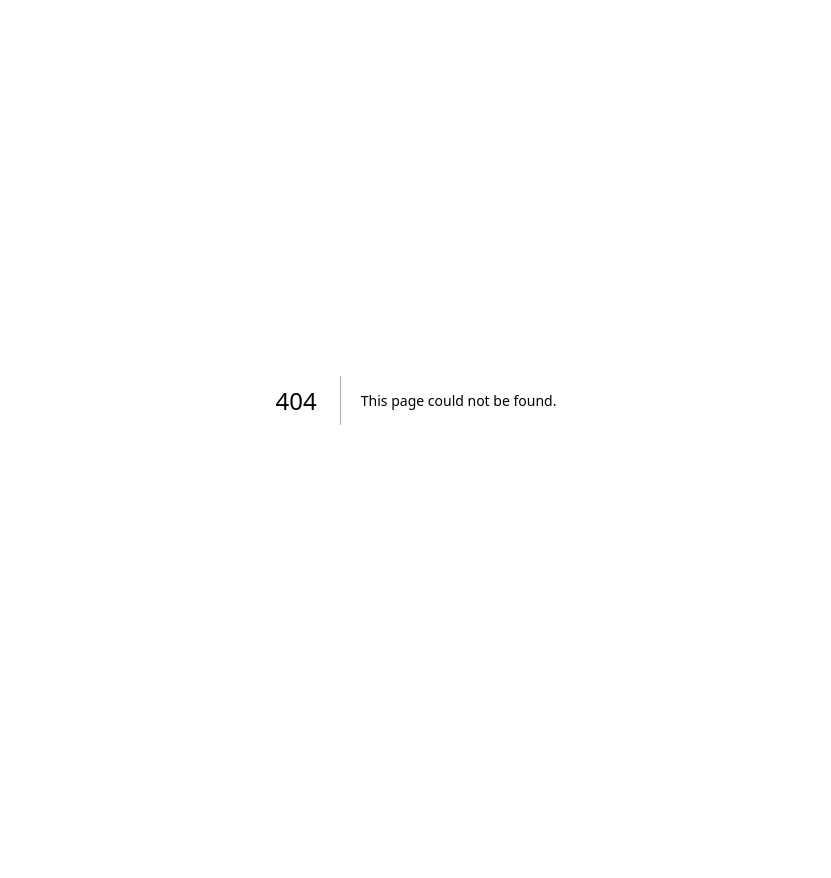
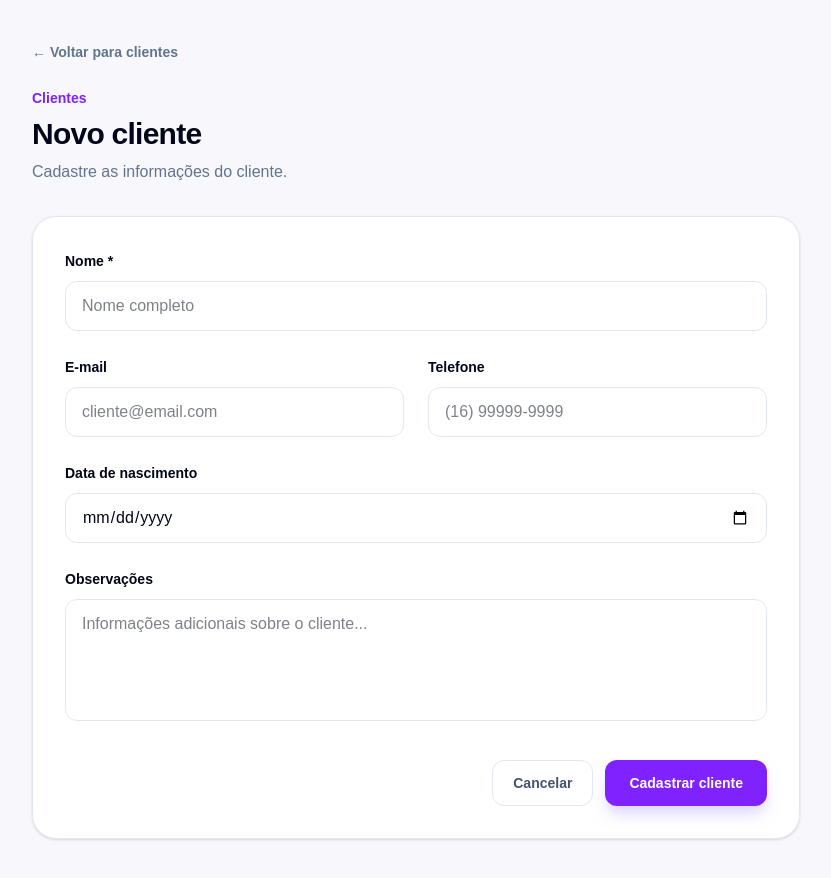
Before and after one commit to guilhermesilva8989-ai/Aurabook, a Next.js app in the folder apps/web/: page /clientes/novo in a window 1280 px wide. Before the commit this address had no page. Shown: the whole page, without its empty margins (224-1055 px from the left). Before the commit the page ends 800 px from the top, so only its background shows below. Built offline with nearby package versions, Linux system fonts and the light colour scheme.

Commit message:
feat: add client creation flow

```diff
--- /dev/null
+++ b/apps/web/app/clientes/novo/page.tsx
@@ -0,0 +1,220 @@
+"use client";
+
+import { FormEvent, useState } from "react";
+import { useRouter } from "next/navigation";
+
+export default function NovoClientePage() {
+  const router = useRouter();
+
+  const [name, setName] = useState("");
+  const [email, setEmail] = useState("");
+  const [phone, setPhone] = useState("");
+  const [birthDate, setBirthDate] = useState("");
+  const [notes, setNotes] = useState("");
+
+  const [saving, setSaving] = useState(false);
+  const [error, setError] = useState("");
+
+  async function handleSubmit(
+    event: FormEvent<HTMLFormElement>
+  ) {
+    event.preventDefault();
+
+    if (!name.trim()) {
+      setError("Informe o nome do cliente.");
+      return;
+    }
+
+    const token = localStorage.getItem("aurabook_token");
+
+    if (!token) {
+      router.replace("/login");
+      return;
+    }
+
+    setSaving(true);
+    setError("");
+
+    try {
+      const response = await fetch(
+        "http://localhost:3001/api/clients",
+        {
+          method: "POST",
+          headers: {
+            "Content-Type": "application/json",
+            Authorization: "Bearer " + token,
+          },
+          body: JSON.stringify({
+            name: name.trim(),
+            email: email.trim() || undefined,
+            phone: phone.trim() || undefined,
+            birthDate: birthDate
+              ? new Date(birthDate + "T12:00:00").toISOString()
+              : undefined,
+            notes: notes.trim() || undefined,
+          }),
+        }
+      );
+
+      if (response.status === 401) {
+        localStorage.removeItem("aurabook_token");
+        router.replace("/login");
+        return;
+      }
+
+      if (!response.ok) {
+        const data = await response.json();
+
+        throw new Error(
+          data.message || "Não foi possível cadastrar o cliente."
+        );
+      }
+
+      router.push("/clientes");
+      router.refresh();
+    } catch (err) {
+      setError(
+        err instanceof Error
+          ? err.message
+          : "Erro ao cadastrar cliente."
+      );
+    } finally {
+      setSaving(false);
+    }
+  }
+
+  return (
+    <main className="min-h-screen bg-[#f8f7fc] px-6 py-10 text-slate-950">
+      <div className="mx-auto max-w-3xl">
+        <button
+          onClick={() => router.push("/clientes")}
+          className="text-sm font-semibold text-slate-500 transition hover:text-violet-600"
+        >
+          ← Voltar para clientes
+        </button>
+
+        <div className="mt-6">
+          <p className="text-sm font-semibold text-violet-600">
+            Clientes
+          </p>
+
+          <h1 className="mt-2 text-3xl font-bold tracking-tight">
+            Novo cliente
+          </h1>
+
+          <p className="mt-2 text-slate-500">
+            Cadastre as informações do cliente.
+          </p>
+        </div>
+
+        <form
+          onSubmit={handleSubmit}
+          className="mt-8 rounded-3xl border border-slate-200 bg-white p-6 shadow-sm md:p-8"
+        >
+          <div className="grid gap-6 md:grid-cols-2">
+            <label className="block md:col-span-2">
+              <span className="text-sm font-semibold">
+                Nome *
+              </span>
+
+              <input
+                value={name}
+                onChange={(event) =>
+                  setName(event.target.value)
+                }
+                placeholder="Nome completo"
+                className="mt-2 w-full rounded-xl border border-slate-200 px-4 py-3 outline-none transition focus:border-violet-500 focus:ring-4 focus:ring-violet-100"
+              />
+            </label>
+
+            <label className="block">
+              <span className="text-sm font-semibold">
+                E-mail
+              </span>
+
+              <input
+                type="email"
+                value={email}
+                onChange={(event) =>
+                  setEmail(event.target.value)
+                }
+                placeholder="cliente@email.com"
+                className="mt-2 w-full rounded-xl border border-slate-200 px-4 py-3 outline-none transition focus:border-violet-500 focus:ring-4 focus:ring-violet-100"
+              />
+            </label>
+
+            <label className="block">
+              <span className="text-sm font-semibold">
+                Telefone
+              </span>
+
+              <input
+                value={phone}
+                onChange={(event) =>
+                  setPhone(event.target.value)
+                }
+                placeholder="(16) 99999-9999"
+                className="mt-2 w-full rounded-xl border border-slate-200 px-4 py-3 outline-none transition focus:border-violet-500 focus:ring-4 focus:ring-violet-100"
+              />
+            </label>
+
+            <label className="block md:col-span-2">
+              <span className="text-sm font-semibold">
+                Data de nascimento
+              </span>
+
+              <input
+                type="date"
+                value={birthDate}
+                onChange={(event) =>
+                  setBirthDate(event.target.value)
+                }
+                className="mt-2 w-full rounded-xl border border-slate-200 px-4 py-3 outline-none transition focus:border-violet-500 focus:ring-4 focus:ring-violet-100"
+              />
+            </label>
+          </div>
+
+          <label className="mt-6 block">
+            <span className="text-sm font-semibold">
+              Observações
+            </span>
+
+            <textarea
+              value={notes}
+              onChange={(event) =>
+                setNotes(event.target.value)
+              }
+              rows={4}
+              placeholder="Informações adicionais sobre o cliente..."
+              className="mt-2 w-full resize-none rounded-xl border border-slate-200 px-4 py-3 outline-none transition focus:border-violet-500 focus:ring-4 focus:ring-violet-100"
+            />
+          </label>
+
+          {error && (
+            <div className="mt-6 rounded-xl border border-red-100 bg-red-50 px-4 py-3 text-sm font-medium text-red-700">
+              {error}
+            </div>
+          )}
+
+          <div className="mt-8 flex flex-col-reverse gap-3 sm:flex-row sm:justify-end">
+            <button
+              type="button"
+              onClick={() => router.push("/clientes")}
+              className="rounded-xl border border-slate-200 px-5 py-3 text-sm font-semibold text-slate-600 transition hover:bg-slate-50"
+            >
+              Cancelar
+            </button>
+
+            <button
+              type="submit"
+              disabled={saving}
+              className="rounded-xl bg-violet-600 px-6 py-3 text-sm font-semibold text-white shadow-lg shadow-violet-200 transition hover:bg-violet-700 disabled:cursor-not-allowed disabled:opacity-60"
+            >
+              {saving ? "Cadastrando..." : "Cadastrar cliente"}
+            </button>
+          </div>
+        </form>
+      </div>
+    </main>
+  );
+}
--- a/apps/web/app/clientes/page.tsx
+++ b/apps/web/app/clientes/page.tsx
@@ -159,7 +159,10 @@ export default function ClientsPage() {
               </h1>
             </div>
 
-            <button className="rounded-xl bg-violet-600 px-5 py-3 text-sm font-semibold text-white shadow-lg shadow-violet-200 transition hover:bg-violet-700">
+            <button
+              onClick={() => router.push("/clientes/novo")}
+              className="rounded-xl bg-violet-600 px-5 py-3 text-sm font-semibold text-white shadow-lg shadow-violet-200 transition hover:bg-violet-700"
+            >
               + Novo cliente
             </button>
           </div>
```
